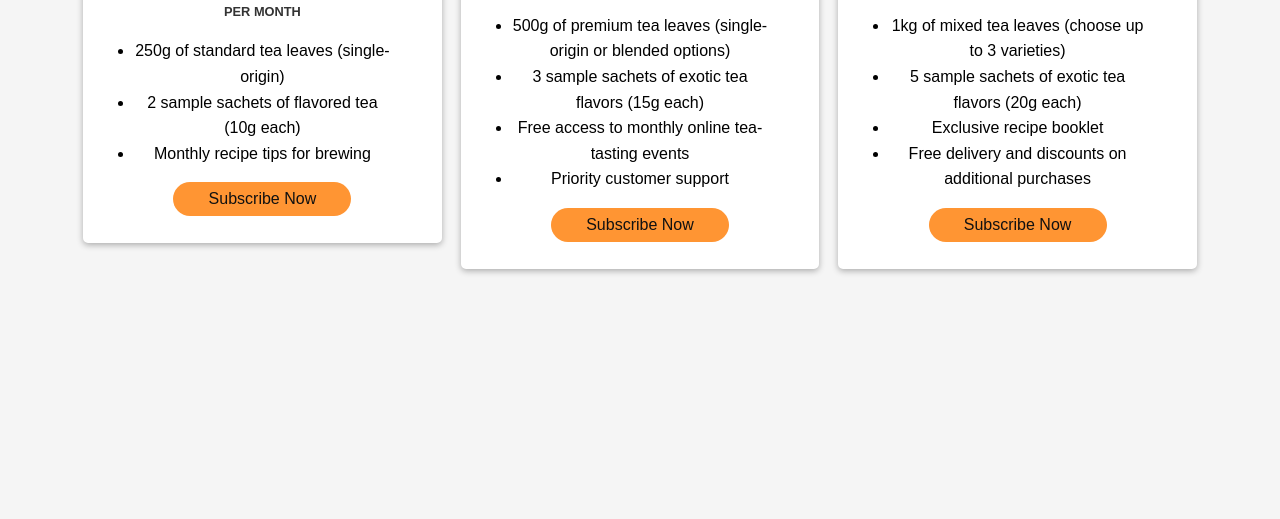
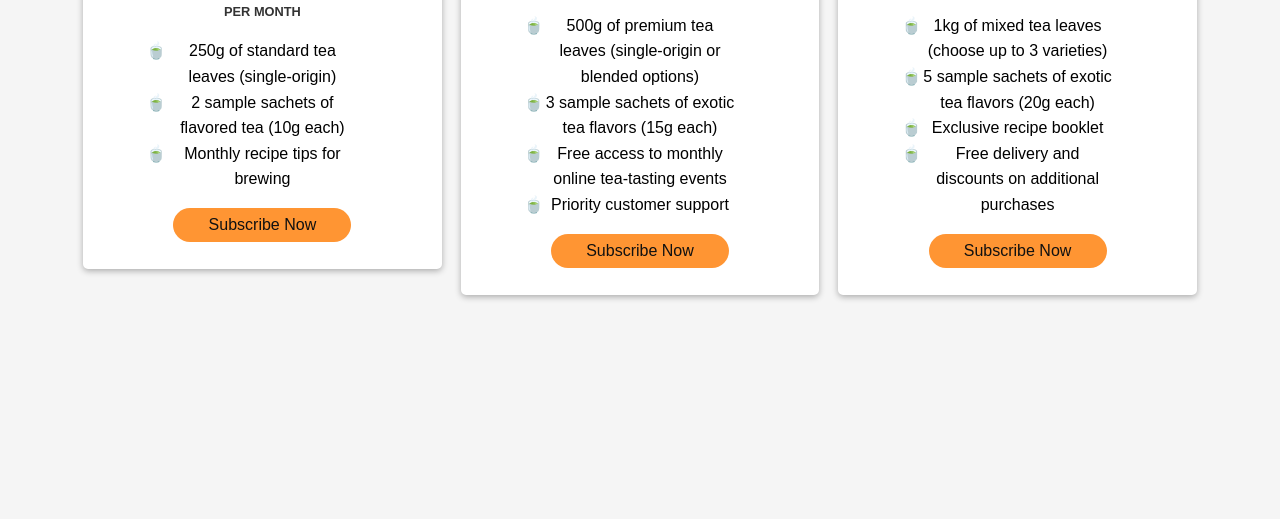
Before and after one commit to rasmi29/web-dev-cohort, a website: page CSS/pricing-table-challenge/pricing-table-1/index.html in a window 1280 px wide. Shown: the part 281-800 px from the top of the page. Drawn offline with Linux system fonts and the light colour scheme.

Commit message:
correct one assignment

```diff
--- a/CSS/pricing-table-challenge/pricing-table-1/challenge.css
+++ b/CSS/pricing-table-challenge/pricing-table-1/challenge.css
@@ -43,7 +43,7 @@ h1 {
 .pricing-card {
   /* Add your styles here */
   max-width: 28%;
-  padding: 1.5rem 3rem;
+  padding: 1.5rem 5rem;
   background-color: #FFFFFF;
   display: flex;
 
@@ -107,7 +107,7 @@ h1 {
 
 }
 
-.features li::before {
+.features li{
   /* Add your styles here */
   /* list-style-image: url('./assets'); */
   /* this property does not let you resize the background image of list */
@@ -122,6 +122,7 @@ h1 {
   background-size: contain;
   margin-right: .5rem;
   background-position: center; */
+  list-style: "🍵";
 }
 
 .subscribe-btn {
```
